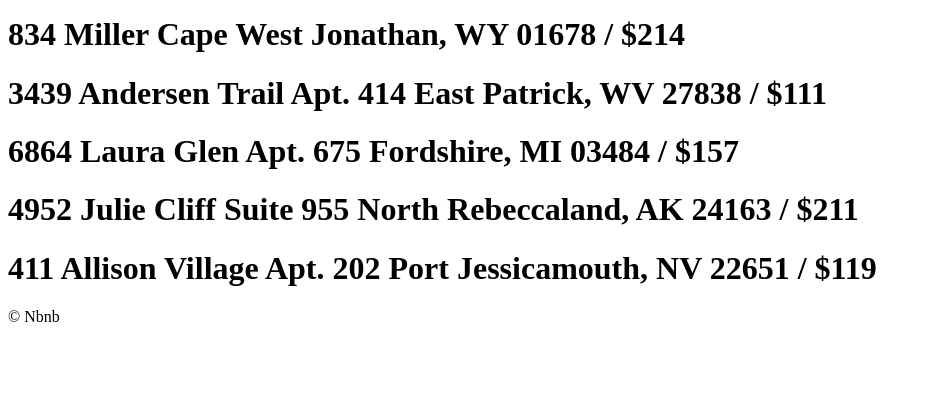
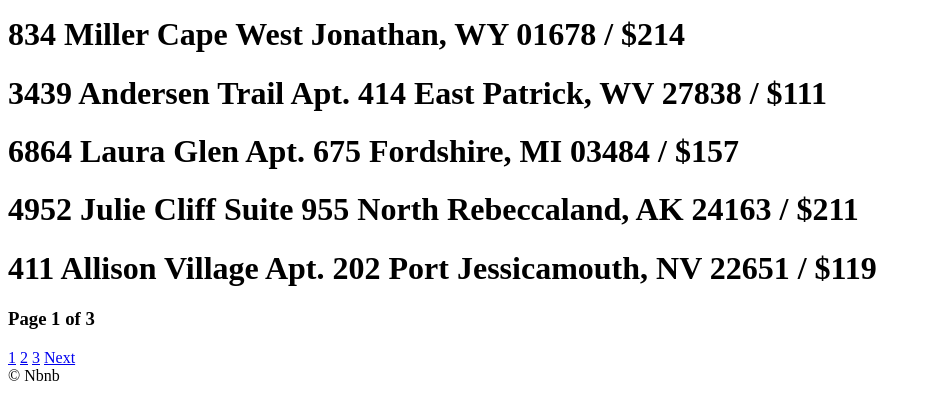
Before and after one commit to chyoni/airbnb-clone-2019, a Django app: page / in a window 1280 px wide. Shown: the part 365-785 px from the top of the page, without its empty margins (0-931 px from the left). Run offline with Django 3.2, Linux system fonts and the light colour scheme; data comes from the database, SQL or seed files in the repository.

Commit message:
#32 previous and next button for passive

```diff
--- a/rooms/views.py
+++ b/rooms/views.py
@@ -1,4 +1,5 @@
 from django.shortcuts import render
+from math import ceil
 from rooms import models as room_models
 
 # Create your views here.
@@ -6,15 +7,30 @@ from rooms import models as room_models
 
 def all_rooms(request):
 
-    print(request.GET.get("page"))
-    page = int(request.GET.get("page", 1))
+    page = request.GET.get("page", 1)
+
+    page = int(page or 1)
 
     if page == 0:
         page = 1
+
     room_size = 10
+
     limit = room_size * page
+
     offset = limit - room_size
 
     all_rooms = room_models.Room.objects.all()[offset:limit]
 
-    return render(request, "rooms/home.html", context={"rooms": all_rooms})
+    page_count = ceil(room_models.Room.objects.count() / room_size)
+
+    return render(
+        request,
+        "rooms/home.html",
+        context={
+            "rooms": all_rooms,
+            "page": page,
+            "page_count": page_count,
+            "page_range": range(1, page_count + 1),
+        },
+    )
--- a/templates/rooms/home.html
+++ b/templates/rooms/home.html
@@ -10,4 +10,22 @@
   <h1>{{room.name}} / ${{room.price}}</h1>
 {% endfor %}
 
+<h3>Page {{page}} of {{page_count}}</h3>
+
+<span>
+{% if page is not 1 %}
+  <a href="?page={{page | add:-1}}">Previous</a>
+{% endif %}
+</span>
+
+{% for page in page_range %}
+<a href="?page={{page}}">{{page}}</a>
+{% endfor %}
+
+<span>
+  {% if not page == page_count  %}
+    <a href="?page={{page | add:1}}">Next</a>
+  {% endif %}
+</span>
+
 {% endblock content %}
```
